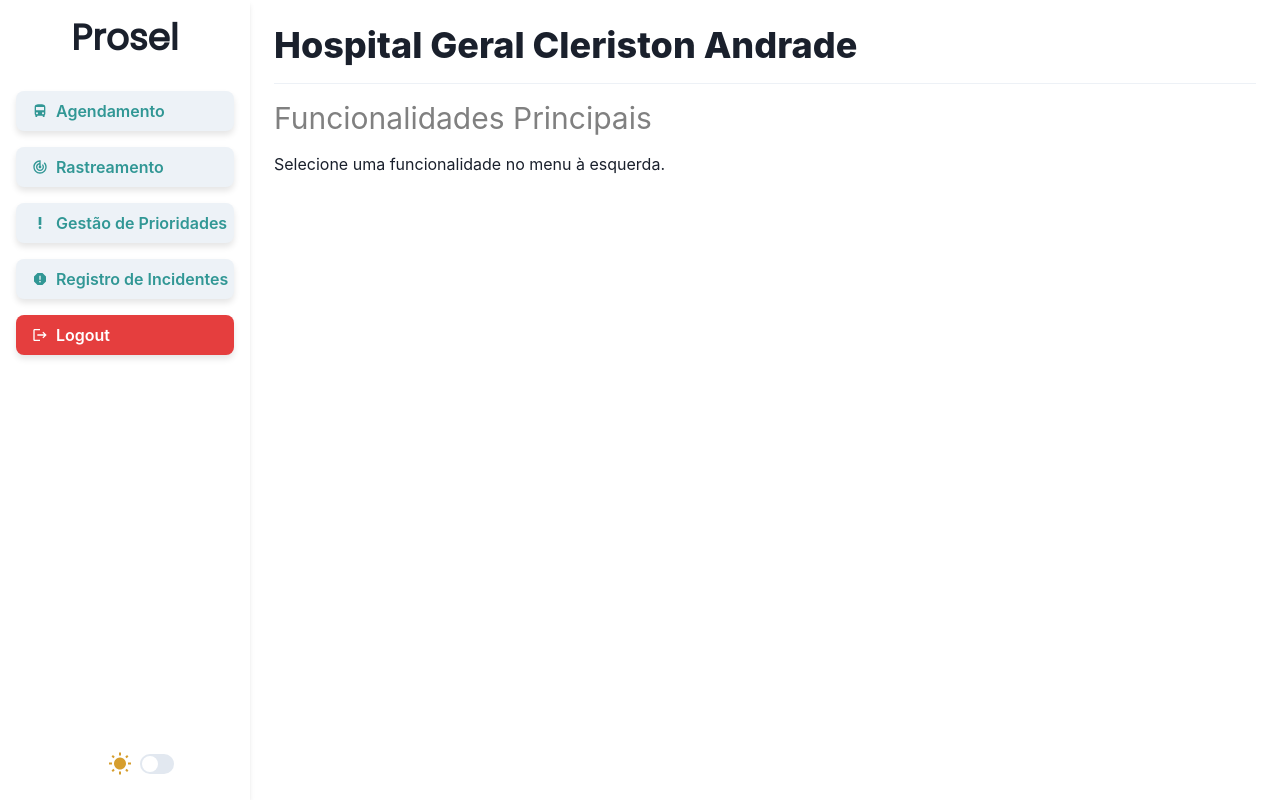
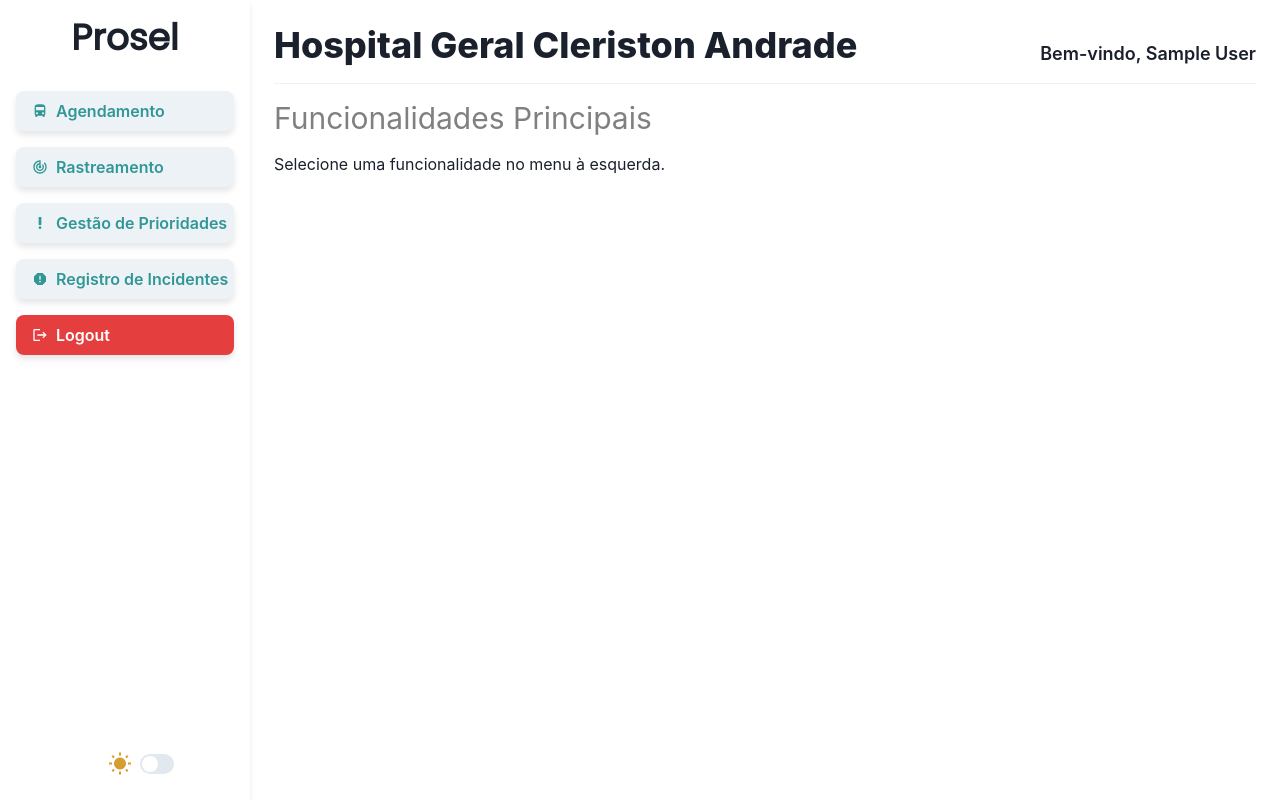
Before and after one commit to joabe-nascimento/client-hospital-system, a React (Vite) app: page /dashboard in a window 1280 px wide. Built offline with nearby package versions, Linux system fonts and the light colour scheme; sample sign-in values are in the browser's storage.

Commit message:
código novo

```diff
--- a/src/pages/Dashboard/index.jsx
+++ b/src/pages/Dashboard/index.jsx
@@ -150,6 +150,11 @@ const Dashboard = () => {
           <Heading as="h1" size="xl" mb={4} fontWeight="800">
             Hospital Geral Cleriston Andrade
           </Heading>
+          {user && (
+            <Text fontSize="lg" fontWeight="600">
+              Bem-vindo, {user.name}
+            </Text>
+          )}
         </Flex>
         <Divider mb={4} />
         <Heading as="h2" size="lg" mb={4} fontWeight="400" color="GrayText">
```
